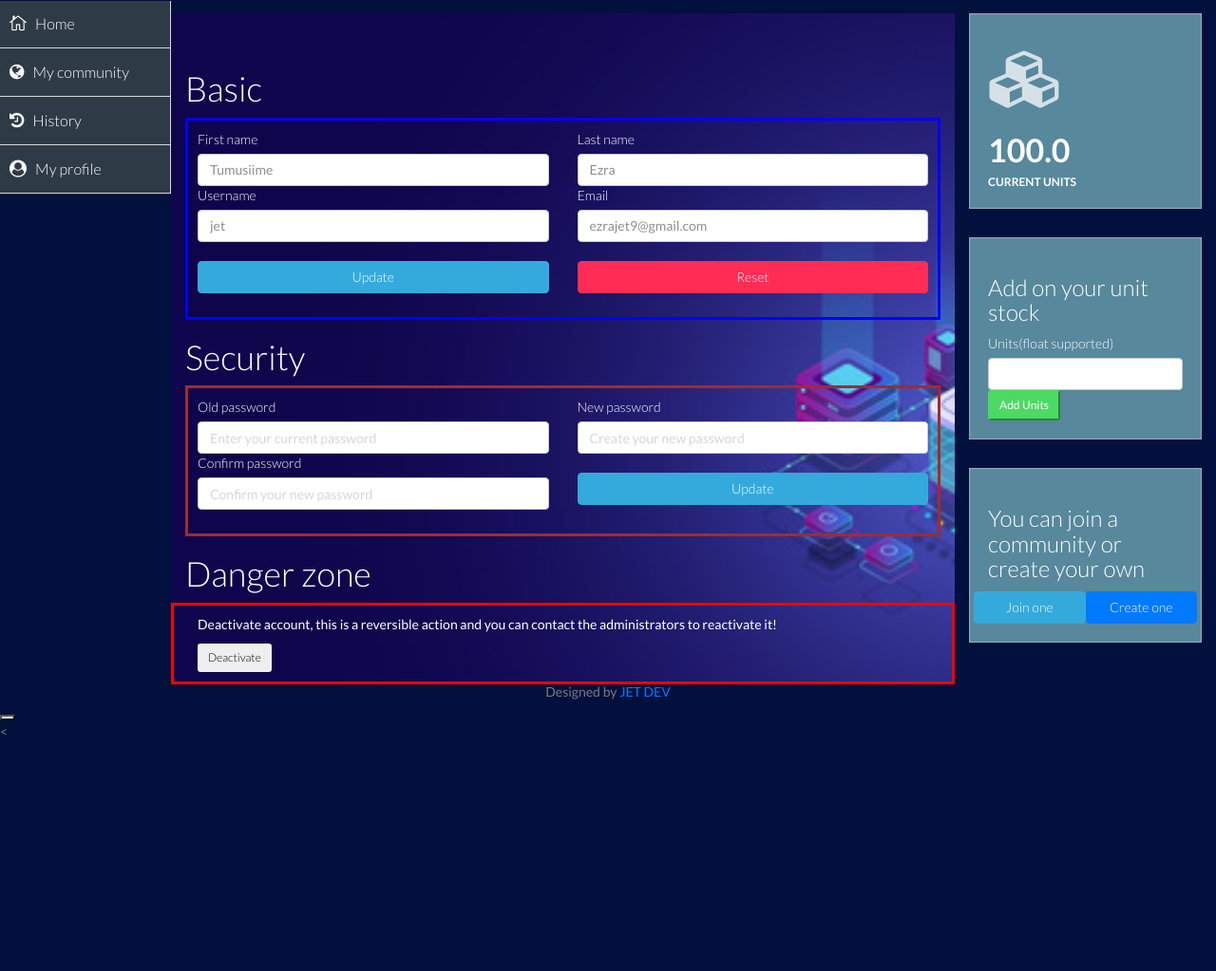
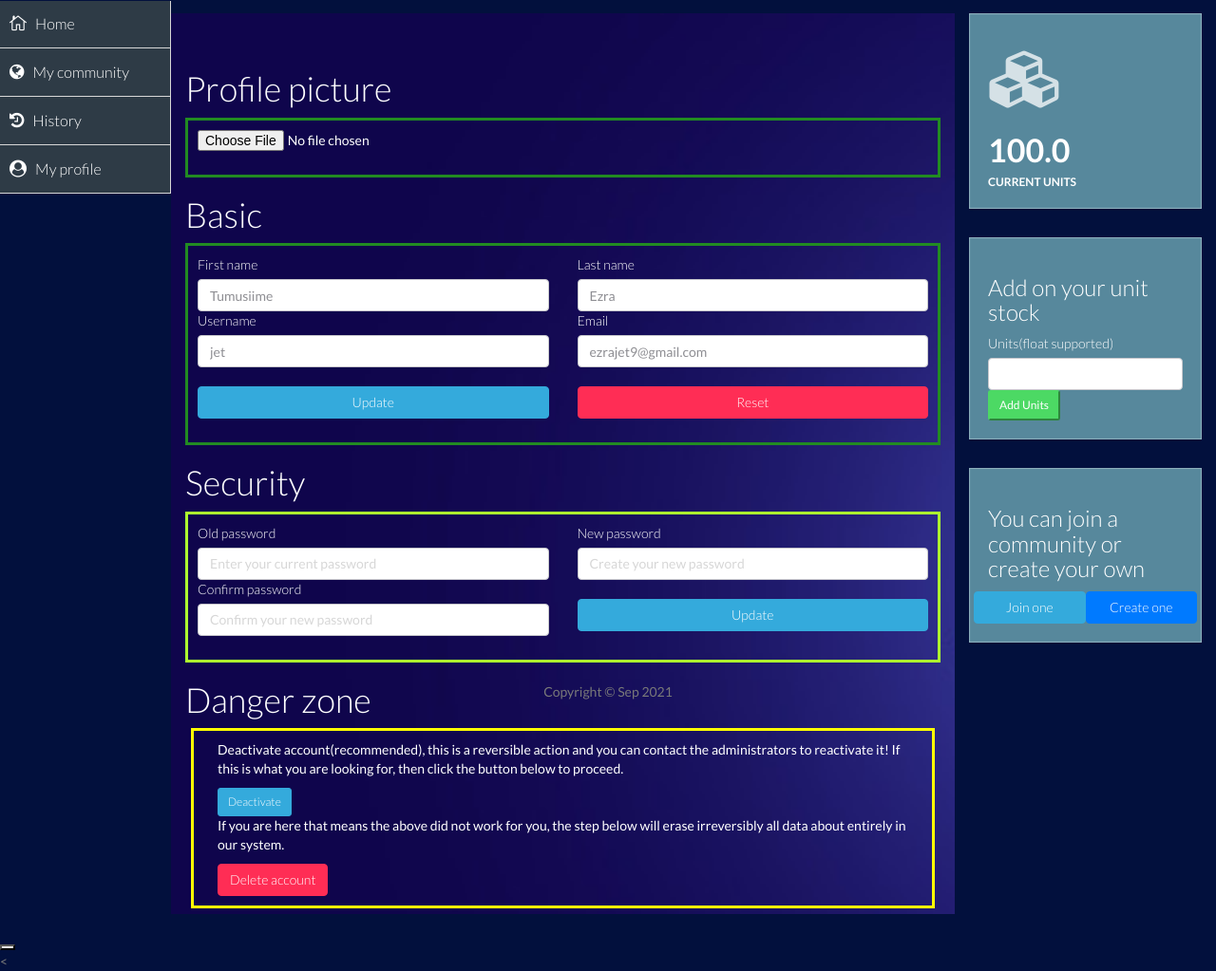
Before and after one commit to jet2018/yaka, a Django app: page /me in a window 1280 px wide. Shown: the part 61-1084 px from the top of the page at 95% size. Before the commit the page ends 835 px from the top, so only its background shows below. Run offline with Django 3.2, Linux system fonts and the light colour scheme; a user stored in the database is signed in; data comes from the database, SQL or seed files in the repository; both versions use the stored data as it was after the commit; some libraries are stand-ins or nearby versions.

```diff
--- a/templates/base.html
+++ b/templates/base.html
@@ -199,7 +199,7 @@
 
       <div class="fixed-bottom mx-auto" style="bottom: 0%">
         <div class="credits">
-          Designed by <a target="_blank" href="https://linkedin.com/in/jetezra/">JET DEV</a>
+          Copyright &copy; {% now "M Y" %}
         </div>
       </div>
   </footer>
--- a/templates/pages/profile.html
+++ b/templates/pages/profile.html
@@ -1,8 +1,16 @@
 {% extends 'pages/home.html' %}
 
 {% block home %}
+    <h1>Profile picture</h1>
+    <form action="" class="form" style="border: solid forestgreen; padding: 10px;">
+    <div class="row form-group">
+        <div class="col-md-12">
+            <input type="file" @change="" accept="image/*">
+        </div>
+    </div>
+    </form>
 <h1>Basic</h1>
-    <form action="" class="form" style="border: solid blue; padding: 10px;">
+    <form action="" class="form" style="border: solid forestgreen; padding: 10px;">
     <div class="row form-group">
     <div class="col-md-6">
         <label for="first_name">First name</label>
@@ -35,7 +43,7 @@
 
 
     <h1>Security</h1>
-    <form action="" class="form" style="border: solid brown; padding: 10px;">
+    <form action="" class="form" style="border: solid greenyellow; padding: 10px;">
     <div class="row form-group">
     <div class="col-md-6">
         <label for="password_old">Old password</label>
@@ -59,11 +67,13 @@
     </form>
 
     <h1>Danger zone</h1>
-    <div class="row" style="border: solid red; padding: 10px;">
+    <div class="row " style="border: solid yellow; margin:6px;  padding: 10px;">
     <div class="col-md-12">
-        <p>Deactivate account, this is a reversible action and you can contact the administrators to reactivate it!</p>
-        <button class="btn btn-sm" style="float: end;">Deactivate</button>
+        <p>Deactivate account(recommended), this is a reversible action and you can contact the administrators to reactivate it! If this is what you are looking for, then click the button below to proceed.</p>
+        <button class="btn btn-sm btn-info" style="float: end;">Deactivate</button>
+        <br>
+        <p>If you are here that means the above did not work for you, the step below will erase irreversibly all data about entirely in our system.</p>
+        <button class="btn btn-danger btn-user">Delete account</button>
     </div>
     </div>
-
 {% endblock %}
```
Also changed, not shown: db.sqlite3, static/img/profile_holder.png (added), 3 other files.
